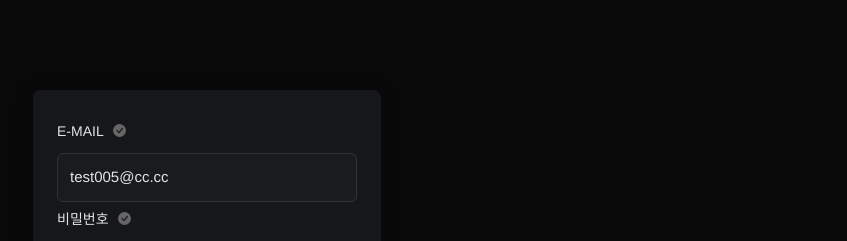
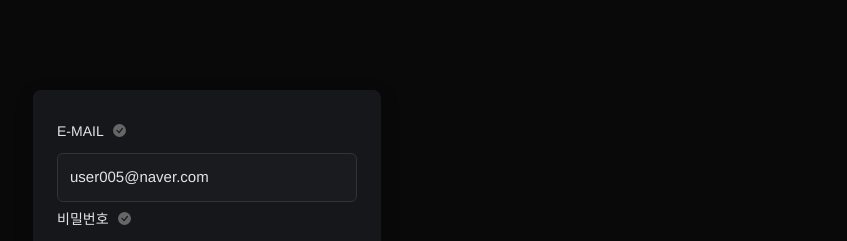
Before and after one commit to minsuje/starwrite, a React (Vite) app in the folder client/: page /login in a window 1280 px wide. Shown: the top 241 px of the page, without its empty margins (433-1280 px from the left). Built offline with nearby package versions, Linux system fonts and the light colour scheme; a web font is replaced by a local one; what @blocknote/core, @blocknote/react would draw is missing.

Commit message:
feature: login placeholder

```diff
--- a/client/src/features/Login/LoginFeat.tsx
+++ b/client/src/features/Login/LoginFeat.tsx
@@ -73,7 +73,7 @@ function LoginForm() {
   } = useForm({
     resolver: zodResolver(schema),
     defaultValues: {
-      email: 'test005@cc.cc',
+      email: 'user005@naver.com',
       password: '1q2w3e4r!',
     },
   });
```
